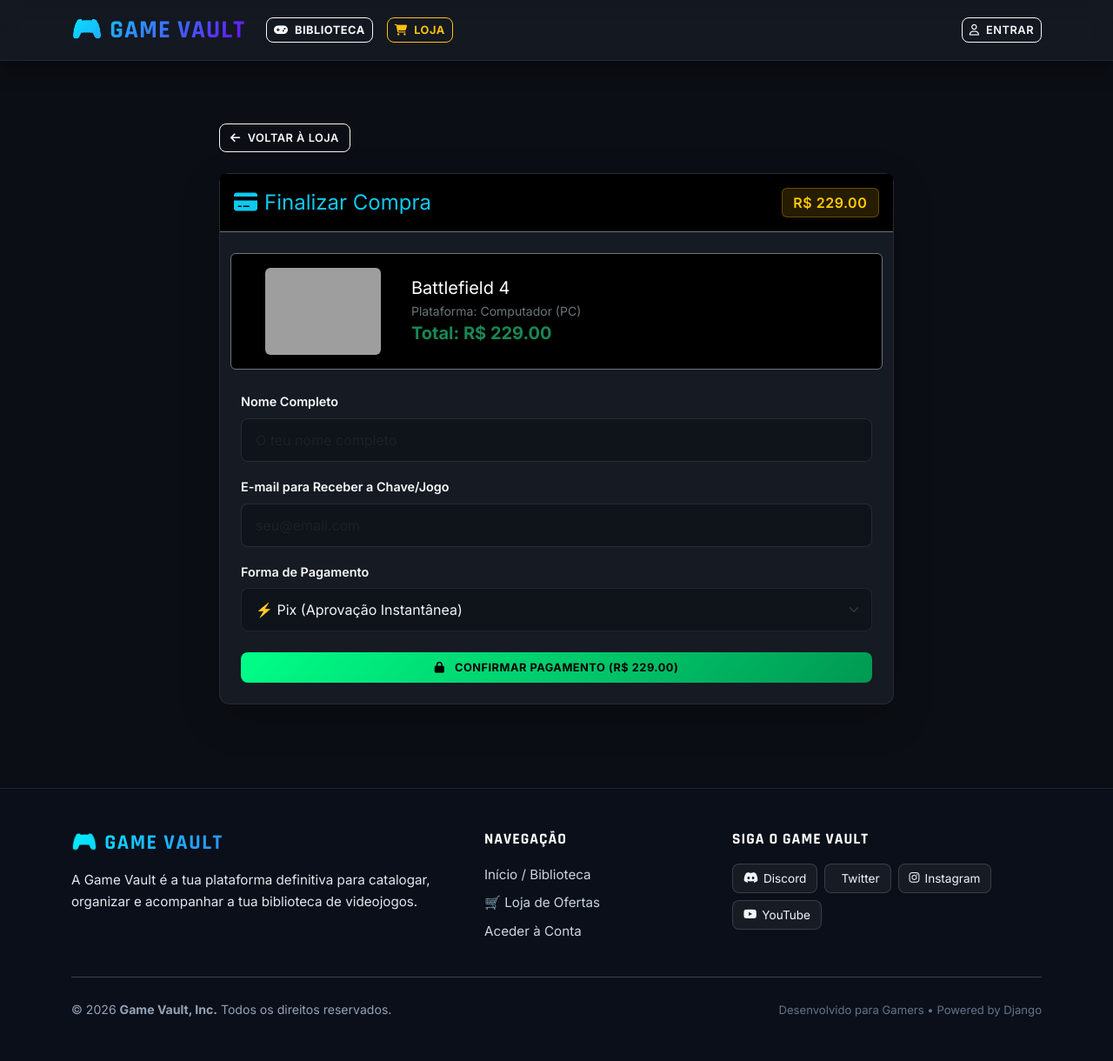
After one commit to GustavoDev76/Meu_ProjetoDjango, a Django app: page /loja/compra/2/ in a window 1280 px wide. The commit adds this page. Shown: the whole page at 87% size. Run offline with Django 5.2, Linux system fonts and the light colour scheme; data comes from the database, SQL or seed files in the repository; both versions use the stored data as it was after the commit; grey boxes are pictures that could not be loaded.

Commit message:
Upload completo do Game Vault

```diff
--- a/game_vault/urls.py
+++ b/game_vault/urls.py
@@ -5,4 +5,6 @@ urlpatterns = [
     path('admin/', admin.site.urls),
     path('accounts/', include('django.contrib.auth.urls')),
     path('', include('jogos.urls')),
+    path('admin/', admin.site.urls),
+    path('', include('jogos.urls')),
 ]
--- a/jogos/forms.py
+++ b/jogos/forms.py
@@ -1,5 +1,5 @@
 from django import forms
-from .models import Jogo
+from .models import Jogo, JogoLoja
 
 class JogoForm(forms.ModelForm):
     class Meta:
@@ -13,3 +13,37 @@ class JogoForm(forms.ModelForm):
             'imagem_url': forms.URLInput(attrs={'class': 'form-control bg-dark text-white border-secondary', 'placeholder': 'https://exemplo.com/imagem.jpg'}),
             'descricao': forms.Textarea(attrs={'class': 'form-control bg-dark text-white border-secondary', 'rows': 3}),
         }
+
+# ⬇️ NOVO FORMULÁRIO EXCLUSIVO PARA A LOJA ⬇️
+class JogoLojaForm(forms.ModelForm):
+    class Meta:
+        model = JogoLoja
+        fields = ['titulo', 'plataforma', 'preco', 'eh_gratis', 'link_compra_jogar', 'imagem_url', 'descricao']
+        widgets = {
+            'titulo': forms.TextInput(attrs={'class': 'form-control bg-dark text-white border-secondary', 'placeholder': 'Ex: Roblox / FNF'}),
+            'plataforma': forms.Select(attrs={'class': 'form-select bg-dark text-white border-secondary'}),
+            'preco': forms.NumberInput(attrs={'class': 'form-control bg-dark text-white border-secondary', 'step': '0.01', 'placeholder': '0.00'}),
+            'eh_gratis': forms.CheckboxInput(attrs={'class': 'form-check-input'}),
+            'link_compra_jogar': forms.URLInput(attrs={'class': 'form-control bg-dark text-white border-secondary', 'placeholder': 'https://roblox.com'}),
+            'imagem_url': forms.URLInput(attrs={'class': 'form-control bg-dark text-white border-secondary', 'placeholder': 'https://exemplo.com/capa.jpg'}),
+            'descricao': forms.Textarea(attrs={'class': 'form-control bg-dark text-white border-secondary', 'rows': 3}),
+        }
+
+class CheckoutForm(forms.Form):
+    METODOS_PAGAMENTO = [
+        ('pix', '⚡ Pix (Aprovação Instantânea)'),
+        ('cartao', '💳 Cartão de Crédito'),
+        ('boleto', '📄 Boleto Bancário'),
+    ]
+
+    nome_completo = forms.CharField(
+        max_length=100,
+        widget=forms.TextInput(attrs={'class': 'form-control bg-dark text-white border-secondary', 'placeholder': 'O teu nome completo'})
+    )
+    email = forms.EmailField(
+        widget=forms.EmailInput(attrs={'class': 'form-control bg-dark text-white border-secondary', 'placeholder': 'seu@email.com'})
+    )
+    metodo_pagamento = forms.ChoiceField(
+        choices=METODOS_PAGAMENTO,
+        widget=forms.Select(attrs={'class': 'form-select bg-dark text-white border-secondary'})
+    )
--- a/jogos/templates/base.html
+++ b/jogos/templates/base.html
@@ -1,39 +1,44 @@
 {% load static %}
 <!DOCTYPE html>
-<html lang="pt" xmlns:mso="urn:schemas-microsoft-com:office:office" xmlns:msdt="uuid:C2F41010-65B3-11d1-A29F-00AA00C14882">
+<html lang="pt">
 <head>
     <meta charset="UTF-8">
     <meta name="viewport" content="width=device-width, initial-scale=1.0">
     <title>Game Vault</title>
     <!-- Bootstrap 5 CSS -->
     <link href="https://cdn.jsdelivr.net/npm/bootstrap@5.3.0/dist/css/bootstrap.min.css" rel="stylesheet">
-    <!-- Font Awesome (Ícones para Redes Sociais e Utilizador) -->
+    <!-- Font Awesome -->
     <link rel="stylesheet" href="https://cdnjs.cloudflare.com/ajax/libs/font-awesome/6.4.0/css/all.min.css">
     <!-- Teu CSS do Game Vault -->
     <link rel="stylesheet" href="{% static 'style.css' %}">
-
-<!--[if gte mso 9]><xml>
-<mso:CustomDocumentProperties>
-<mso:_ApprovalStatus msdt:dt="string">0</mso:_ApprovalStatus>
-<mso:_ApprovalAssignedTo msdt:dt="string"></mso:_ApprovalAssignedTo>
-<mso:_ApprovalRespondedBy msdt:dt="string"></mso:_ApprovalRespondedBy>
-</mso:CustomDocumentProperties>
-</xml><![endif]-->
 </head>
 <body>
     <nav class="navbar navbar-expand-lg navbar-dark mb-4">
         <div class="container">
-            <a class="navbar-brand" href="{% url 'home' %}">🎮 Game Vault</a>
-            <div class="d-flex align-items-center">
+            <!-- Esquerda: Nome do Site + Links Principais -->
+            <div class="d-flex align-items-center gap-3">
+                <a class="navbar-brand me-2" href="{% url 'home' %}">🎮 Game Vault</a>
+
+                <a href="{% url 'home' %}" class="btn btn-outline-light btn-sm fw-bold">
+                    <i class="fa-solid fa-gamepad me-1"></i> Biblioteca
+                </a>
+
+                <a href="{% url 'loja' %}" class="btn btn-outline-warning btn-sm fw-bold">
+                    <i class="fa-solid fa-cart-shopping me-1"></i> Loja
+                </a>
+            </div>
+
+            <!-- Direita: Saudação + Sair / Entrar -->
+            <div class="d-flex align-items-center ms-auto">
                 {% if user.is_authenticated %}
-                    <!-- Ícone de pessoa simples, branco e sem fundo -->
                     <span class="navbar-text me-3 text-white d-flex align-items-center gap-2">
                         <i class="fa-regular fa-user text-white fs-5"></i> Olá, <strong>{{ user.username }}</strong>
                     </span>
-                    <a href="{% url 'criar_jogo' %}" class="btn btn-success btn-sm me-2">+ Adicionar Jogo</a>
                     <form action="{% url 'logout' %}" method="post" class="d-inline">
                         {% csrf_token %}
-                        <button type="submit" class="btn btn-outline-light btn-sm">Sair</button>
+                        <button type="submit" class="btn btn-outline-light btn-sm">
+                            <i class="fa-solid fa-right-from-bracket me-1"></i> Sair
+                        </button>
                     </form>
                 {% else %}
                     <a href="{% url 'login' %}" class="btn btn-outline-light btn-sm">
@@ -49,60 +54,44 @@
         {% endblock %}
     </div>
 
-    <!-- Novo Rodapé do Game Vault -->
+    <!-- Rodapé do Game Vault -->
     <footer class="footer-vault mt-5 py-5 border-top border-secondary">
         <div class="container">
             <div class="row gy-4">
-                <!-- Coluna 1: Sobre a Empresa -->
                 <div class="col-lg-5 col-md-6">
                     <h5 class="footer-brand mb-3">🎮 GAME VAULT</h5>
                     <p class="footer-text">
-                        A Game Vault é a tua plataforma definitiva para catalogar, organizar e acompanhar a tua biblioteca de videojogos. Guarda os teus jogos favoritos, acompanha o teu progresso e avalia cada experiência num só lugar.
+                        A Game Vault é a tua plataforma definitiva para catalogar, organizar e acompanhar a tua biblioteca de videojogos.
                     </p>
                 </div>
 
-                <!-- Coluna 2: Links Rápidos -->
                 <div class="col-lg-3 col-md-6">
                     <h6 class="footer-heading mb-3">Navegação</h6>
                     <ul class="list-unstyled footer-links">
                         <li><a href="{% url 'home' %}">Início / Biblioteca</a></li>
-                        {% if user.is_authenticated %}
-                            <li><a href="{% url 'criar_jogo' %}">Adicionar Novo Jogo</a></li>
-                        {% else %}
+                        <li><a href="{% url 'loja' %}">🛒 Loja de Ofertas</a></li>
+                        {% if not user.is_authenticated %}
                             <li><a href="{% url 'login' %}">Aceder à Conta</a></li>
                         {% endif %}
                     </ul>
                 </div>
 
-                <!-- Coluna 3: Redes Sociais -->
                 <div class="col-lg-4 col-md-12">
                     <h6 class="footer-heading mb-3">Siga o Game Vault</h6>
-                    <p class="footer-text mb-3">Junta-te à nossa comunidade nas redes sociais:</p>
                     <div class="d-flex flex-wrap gap-2 social-links">
-                        <a href="https://discord.com" target="_blank" class="social-btn" title="Discord">
-                            <i class="fab fa-discord"></i> Discord
-                        </a>
-                        <a href="https://twitter.com" target="_blank" class="social-btn" title="X / Twitter">
-                            <i class="fab fa-x-twitter"></i> Twitter
-                        </a>
-                        <a href="https://instagram.com" target="_blank" class="social-btn" title="Instagram">
-                            <i class="fab fa-instagram"></i> Instagram
-                        </a>
-                        <a href="https://youtube.com" target="_blank" class="social-btn" title="YouTube">
-                            <i class="fab fa-youtube"></i> YouTube
-                        </a>
+                        <a href="https://discord.com" target="_blank" class="social-btn"><i class="fab fa-discord"></i> Discord</a>
+                        <a href="https://twitter.com" target="_blank" class="social-btn"><i class="fab fa-x-twitter"></i> Twitter</a>
+                        <a href="https://instagram.com" target="_blank" class="social-btn"><i class="fab fa-instagram"></i> Instagram</a>
+                        <a href="https://youtube.com" target="_blank" class="social-btn"><i class="fab fa-youtube"></i> YouTube</a>
                     </div>
                 </div>
             </div>
 
             <hr class="my-4 border-secondary opacity-50">
 
-            <!-- Linha do Copyright -->
             <div class="row align-items-center">
                 <div class="col-md-6 text-center text-md-start">
-                    <span class="copyright-text">
-                        &copy; 2026 <strong>Game Vault, Inc.</strong> Todos os direitos reservados.
-                    </span>
+                    <span class="copyright-text">&copy; 2026 <strong>Game Vault, Inc.</strong> Todos os direitos reservados.</span>
                 </div>
                 <div class="col-md-6 text-center text-md-end mt-2 mt-md-0">
                     <span class="copyright-subtext">Desenvolvido para Gamers &bull; Powered by Django</span>
--- /dev/null
+++ b/jogos/templates/checkout.html
@@ -0,0 +1,55 @@
+{% extends 'base.html' %}
+
+{% block content %}
+<div class="container my-4" style="max-width: 800px;">
+    <a href="{% url 'loja' %}" class="btn btn-outline-light mb-4">
+        <i class="fa-solid fa-arrow-left me-2"></i>Voltar à Loja
+    </a>
+
+    <div class="card bg-dark text-white border-secondary shadow-lg">
+        <div class="card-header border-secondary bg-black d-flex justify-content-between align-items-center py-3">
+            <h4 class="mb-0 text-info"><i class="fa-solid fa-credit-card me-2"></i>Finalizar Compra</h4>
+            <span class="badge bg-warning text-dark fs-6">R$ {{ jogo.preco }}</span>
+        </div>
+
+        <div class="card-body p-4">
+            <div class="row mb-4 align-items-center bg-black p-3 rounded border border-secondary">
+                <div class="col-md-3 text-center">
+                    {% if jogo.imagem_url %}
+                        <img src="{{ jogo.imagem_url }}" class="img-fluid rounded" style="max-height: 100px; object-fit: cover;" alt="{{ jogo.titulo }}">
+                    {% else %}
+                        <i class="fa-solid fa-gamepad display-4 text-muted"></i>
+                    {% endif %}
+                </div>
+                <div class="col-md-9 mt-3 mt-md-0">
+                    <h5 class="text-white mb-1">{{ jogo.titulo }}</h5>
+                    <p class="text-secondary small mb-0">Plataforma: {{ jogo.get_plataforma_display }}</p>
+                    <p class="text-success fw-bold fs-5 mb-0">Total: R$ {{ jogo.preco }}</p>
+                </div>
+            </div>
+
+            <form method="post">
+                {% csrf_token %}
+                <div class="mb-3">
+                    <label class="form-label text-light">Nome Completo</label>
+                    {{ form.nome_completo }}
+                </div>
+
+                <div class="mb-3">
+                    <label class="form-label text-light">E-mail para Receber a Chave/Jogo</label>
+                    {{ form.email }}
+                </div>
+
+                <div class="mb-4">
+                    <label class="form-label text-light">Forma de Pagamento</label>
+                    {{ form.metodo_pagamento }}
+                </div>
+
+                <button type="submit" class="btn btn-success btn-lg w-100 fw-bold">
+                    <i class="fa-solid fa-lock me-2"></i> Confirmar Pagamento (R$ {{ jogo.preco }})
+                </button>
+            </form>
+        </div>
+    </div>
+</div>
+{% endblock %}
--- a/jogos/urls.py
+++ b/jogos/urls.py
@@ -3,10 +3,12 @@ from . import views
 
 urlpatterns = [
     path('', views.home, name='home'),
-    path('jogo/<int:pk>/', views.detalhe_jogo, name='detalhe_jogo'),
+    path('jogo/<int:pk>/', views.detalhes, name='detalhe_jogo'),
     path('jogo/novo/', views.criar_jogo, name='criar_jogo'),
     path('jogo/<int:pk>/editar/', views.editar_jogo, name='editar_jogo'),
     path('jogo/<int:pk>/eliminar/', views.eliminar_jogo, name='eliminar_jogo'),
-    path('jogo/<int:pk>/', views.detalhe_jogo, name='detalhe_jogo'),
     path('status/<str:status_nome>/', views.filtrar_status, name='filtrar_status'),
+    path('loja/', views.loja, name='loja'),
+    path('loja/novo/', views.criar_jogo_loja, name='criar_jogo_loja'),
+    path('loja/compra/<int:pk>/', views.checkout_jogo, name='checkout_jogo'),
 ]
--- a/jogos/views.py
+++ b/jogos/views.py
@@ -1,62 +1,89 @@
-# jogos/views.py
-from django.shortcuts import render, redirect, get_object_or_404
-from django.contrib.auth.decorators import login_required
-from .models import Jogo
-from .forms import JogoForm
+from django.shortcuts import render, get_object_or_404, redirect
+from .models import Jogo, JogoLoja
+from .forms import JogoForm, JogoLojaForm, CheckoutForm
 
-# 1. READ (Listagem): Busca TODOS os jogos no banco e envia para a home.html
+# --- VIEWS DA BIBLIOTECA PESSOAL ---
+
 def home(request):
-    jogos = Jogo.objects.all()  # Consulta SQL: SELECT * FROM jogos_jogo;
+    jogos = Jogo.objects.all()
     return render(request, 'home.html', {'jogos': jogos})
 
-# 2. READ (Detalhes): Busca UM jogo pelo seu ID (pk). Se não achar, dá erro 404.
-def detalhe_jogo(request, pk):
+def filtrar_status(request, status_nome):
+    jogos = Jogo.objects.filter(status=status_nome)
+    return render(request, 'home.html', {'jogos': jogos})
+
+def detalhes(request, pk):
     jogo = get_object_or_404(Jogo, pk=pk)
     return render(request, 'detalhes.html', {'jogo': jogo})
 
-# 3. CREATE: Processa o formulário de criação.
-# Exige que o utilizador esteja autenticado (@login_required).
-@login_required
 def criar_jogo(request):
-    # Se o utilizador enviou o formulário (POST), recebe os dados; senão (GET), abre vazio.
-    form = JogoForm(request.POST or None)
-    if form.is_valid():
-        form.save()  # Salva direto no banco de dados
-        return redirect('home')  # Redireciona para a página principal
+    if request.method == 'POST':
+        form = JogoForm(request.POST)
+        if form.is_valid():
+            form.save()
+            return redirect('home')
+    else:
+        form = JogoForm()
     return render(request, 'form_jogo.html', {'form': form, 'titulo_pagina': 'Adicionar Jogo'})
 
-# 4. UPDATE: Carrega os dados de um jogo existente (instance=jogo) para edição.
-@login_required
 def editar_jogo(request, pk):
     jogo = get_object_or_404(Jogo, pk=pk)
-    form = JogoForm(request.POST or None, instance=jogo)
-    if form.is_valid():
-        form.save()
-        return redirect('home')
+    if request.method == 'POST':
+        form = JogoForm(request.POST, instance=jogo)
+        if form.is_valid():
+            form.save()
+            return redirect('detalhe_jogo', pk=jogo.pk)
+    else:
+        form = JogoForm(instance=jogo)
     return render(request, 'form_jogo.html', {'form': form, 'titulo_pagina': 'Editar Jogo'})
 
-# 5. DELETE: Apaga o jogo do banco após o utilizador confirmar via POST.
-@login_required
 def eliminar_jogo(request, pk):
     jogo = get_object_or_404(Jogo, pk=pk)
     if request.method == 'POST':
-        jogo.delete()  # Deleta o registo
+        jogo.delete()
         return redirect('home')
     return render(request, 'confirmar_eliminar.html', {'jogo': jogo})
 
-def detalhe_jogo(request, pk):
-    # 1. Busca o jogo pelo ID (pk). Se não encontrar, retorna erro 404 (Página não encontrada).
-    jogo = get_object_or_404(Jogo, pk=pk)
 
-    # 2. Renderiza o HTML passando o objeto do jogo encontrado.
-    return render(request, 'detalhes.html', {'jogo': jogo})
+# --- VIEWS DA LOJA / STOREFRONT ---
 
-def filtrar_status(request, status_nome):
-    # 1. Filtra a lista de jogos onde a coluna 'status' bate com a string enviada na URL.
-    jogos = Jogo.objects.filter(status__iexact=status_nome)
+def loja(request):
+    ofertas = JogoLoja.objects.all()
+    return render(request, 'loja.html', {'ofertas': ofertas})
 
-    # 2. Reaproveita a página inicial (home.html), mas exibindo apenas os jogos filtrados.
-    return render(request, 'home.html', {
-        'jogos': jogos,
-        'status_atual': status_nome
-    })
+def criar_jogo_loja(request):
+    if request.method == 'POST':
+        form = JogoLojaForm(request.POST)
+        if form.is_valid():
+            form.save()
+            return redirect('loja')
+    else:
+        form = JogoLojaForm()
+    return render(request, 'form_jogo.html', {'form': form, 'titulo_pagina': 'Adicionar Jogo à Loja'})
+
+def checkout_jogo(request, pk):
+    jogo = get_object_or_404(JogoLoja, pk=pk)
+
+    # Se o jogo for grátis e tiver link direto, redireciona para jogar
+    if jogo.eh_gratis and jogo.link_compra_jogar:
+        return redirect(jogo.link_compra_jogar)
+
+    if request.method == 'POST':
+        form = CheckoutForm(request.POST)
+        if form.is_valid():
+            dados = form.cleaned_data
+            return render(request, 'compra_sucesso.html', {
+                'jogo': jogo,
+                'nome': dados['nome_completo'],
+                'email': dados['email'],
+                'metodo': dict(form.fields['metodo_pagamento'].choices)[dados['metodo_pagamento']]
+            })
+    else:
+        initial_data = {}
+        if request.user.is_authenticated:
+            initial_data['email'] = request.user.email
+            initial_data['nome_completo'] = request.user.get_full_name() or request.user.username
+
+        form = CheckoutForm(initial=initial_data)
+
+    return render(request, 'checkout.html', {'jogo': jogo, 'form': form})
```
Also changed, not shown: jogos/admin.py (+3 -6 lines), jogos/models.py (+27 -5 lines), jogos/templates/compra_sucesso.html (added, +29 -0 lines), jogos/templates/loja.html (added, +101 -0 lines), db.sqlite3, jogos/migrations/0004_jogo_preco_alter_jogo_plataforma.py (added), jogos/migrations/0005_jogoloja_remove_jogo_preco.py (added).
